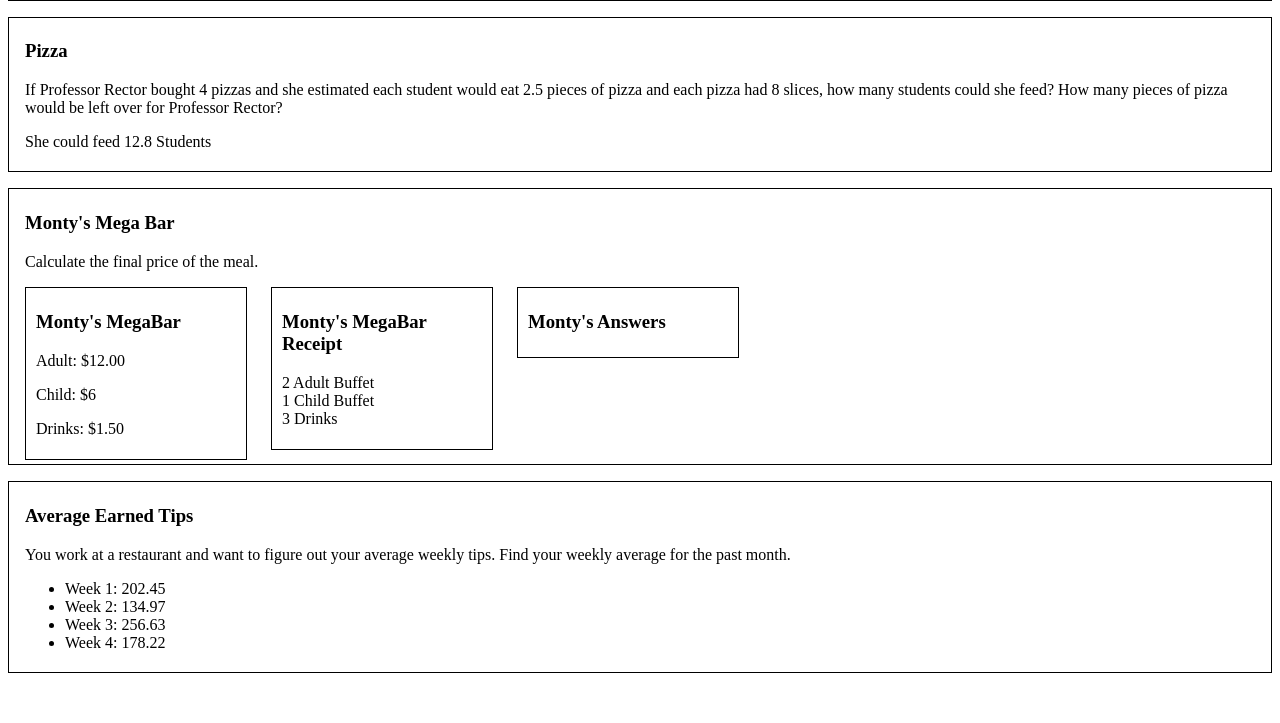
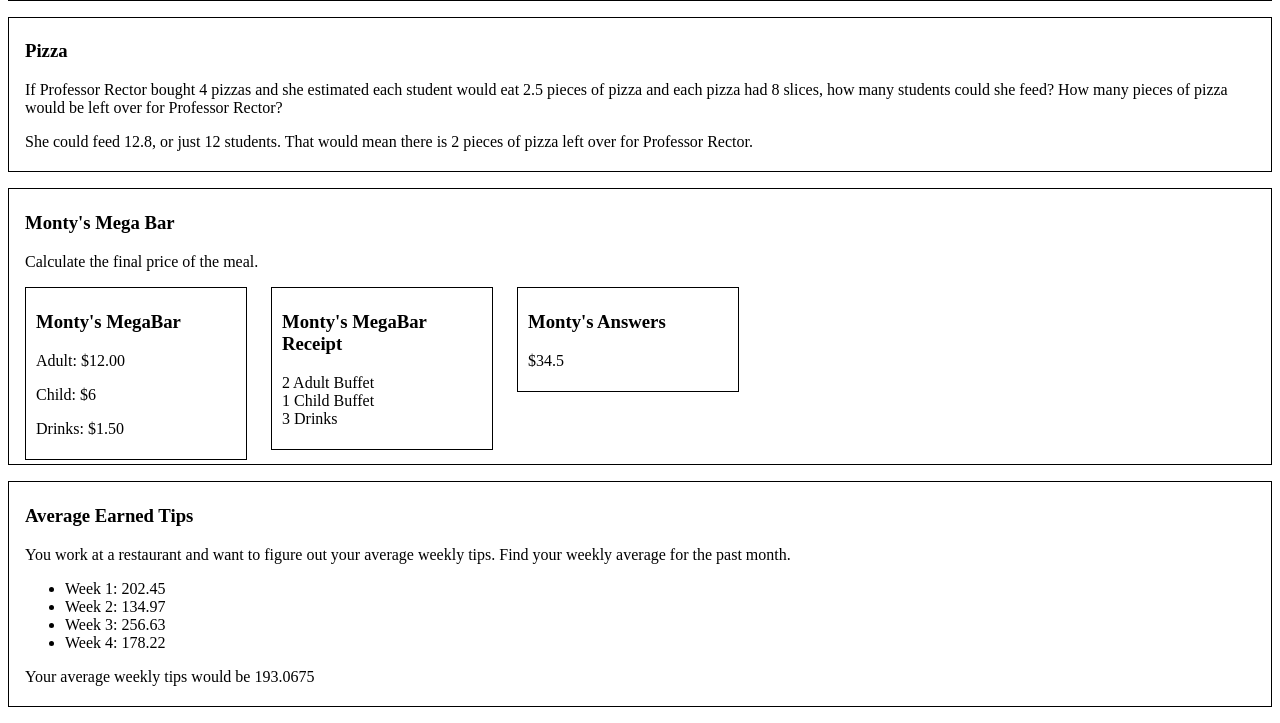
Before and after one commit to N220-matspark/N220, a plain HTML site: page homework-one/simpleCalculations.html in a window 1280 px wide. Shown: the part 700-1423 px from the top of the page. Before the commit the page ends 1389 px from the top, so only its background shows below. Drawn offline with Linux system fonts and the light colour scheme.

Commit message:
homework-2Commit

```diff
--- a/homework-one/calculations.js
+++ b/homework-one/calculations.js
@@ -1,23 +1,50 @@
+//Dating
+var tickets = 3;
+var ticketsCost = 14;
 
-//Dating
-var tickets=3; ticketsCost=14;
-
-document.getElementById('ticketNum').innerHTML += tickets;
-document.getElementById('ticketCost').innerHTML += ticketsCost;
-document.getElementById('ttCost').innerHTML += tickets*ticketsCost;
+document.getElementById("ticketNum").innerHTML += tickets;
+document.getElementById("ticketCost").innerHTML += ticketsCost;
+document.getElementById("ttCost").innerHTML += tickets * ticketsCost;
 
 //Shopping
 var bankAcc = 235.87;
-var jacket=70; sweater=55; shirt=35; pants=75; skirt=49; sandals=30; shoes=60;
+var jacket = 70;
+var sweater = 55;
+var shirt = 35;
+var pants = 75;
+var skirt = 49;
+var sandals = 30;
+var shoes = 60;
 
-document.getElementById('bank').innerHTML += bankAcc-(shirt+pants+shoes);
-document.getElementById('addJacket').innerHTML += (bankAcc-(shirt+pants+shoes))>=jacket;
+document.getElementById("bank").innerHTML += bankAcc - (shirt + pants + shoes);
+document.getElementById("addJacket").innerHTML +=
+  bankAcc - (shirt + pants + shoes) >= jacket;
 
 //Pizza
-var pizza=4; pizzaSlices=8; slicePerStudent=2.5;
-document.getElementById('profPizza').innerHTML += "She could feed " + ((pizza*pizzaSlices)/slicePerStudent) + " Students";
+var pizza = 4;
+var pizzaSlices = 8;
+var slicePerStudent = 2.5;
+document.getElementById("profPizza").innerHTML +=
+  "She could feed " +
+  (pizza * pizzaSlices) / slicePerStudent +
+  ", or just 12 students.";
+document.getElementById("profPizza").innerHTML +=
+  " That would mean there is " +
+  ((pizza * pizzaSlices) % slicePerStudent) +
+  " pieces of pizza left over for Professor Rector.";
+
 //Monty's Mega Bar
+var adult = 12;
+var child = 6;
+var drinks = 1.5;
+document.getElementById("Monty").innerHTML +=
+  "$" + (2 * adult + child + 3 * drinks);
 
 //Average Earned Tips
-
+var week1 = 202.45;
+var week2 = 134.97;
+var week3 = 256.63;
+var week4 = 178.22;
+document.getElementById("tips").innerHTML +=
+  "Your average weekly tips would be " + (week1 + week2 + week3 + week4) / 4;
 //
--- a/homework-one/simpleCalculations.html
+++ b/homework-one/simpleCalculations.html
@@ -43,10 +43,6 @@
         <p id="ticketNum">Tickets: </p>
         <p id="ticketCost">Cost: $</p>
         <p id="ttCost">Total: $
-            <script>
-                var pizza = 4;
-                pizza;
-            </script>
         </p>
     </section>
     <section>
```
